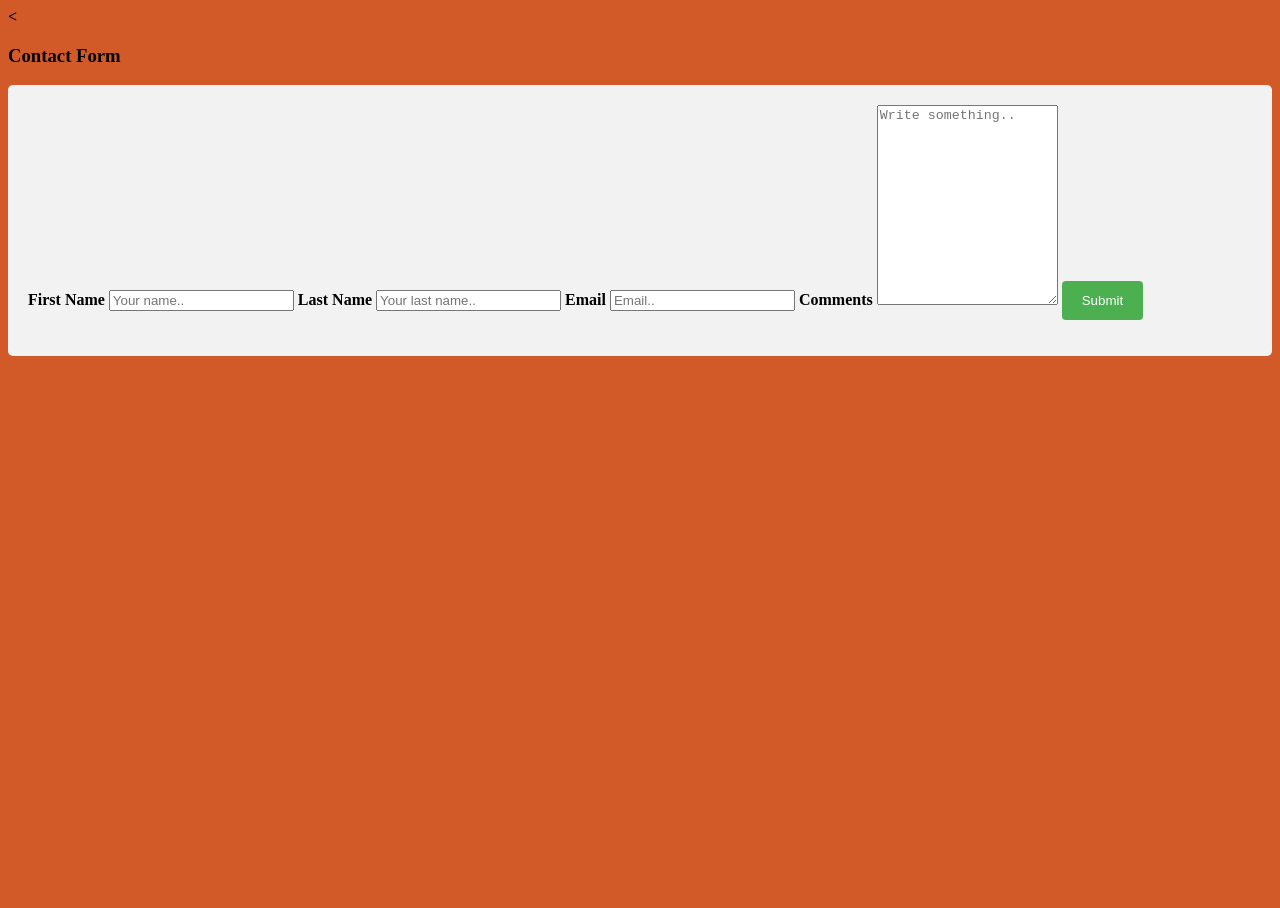
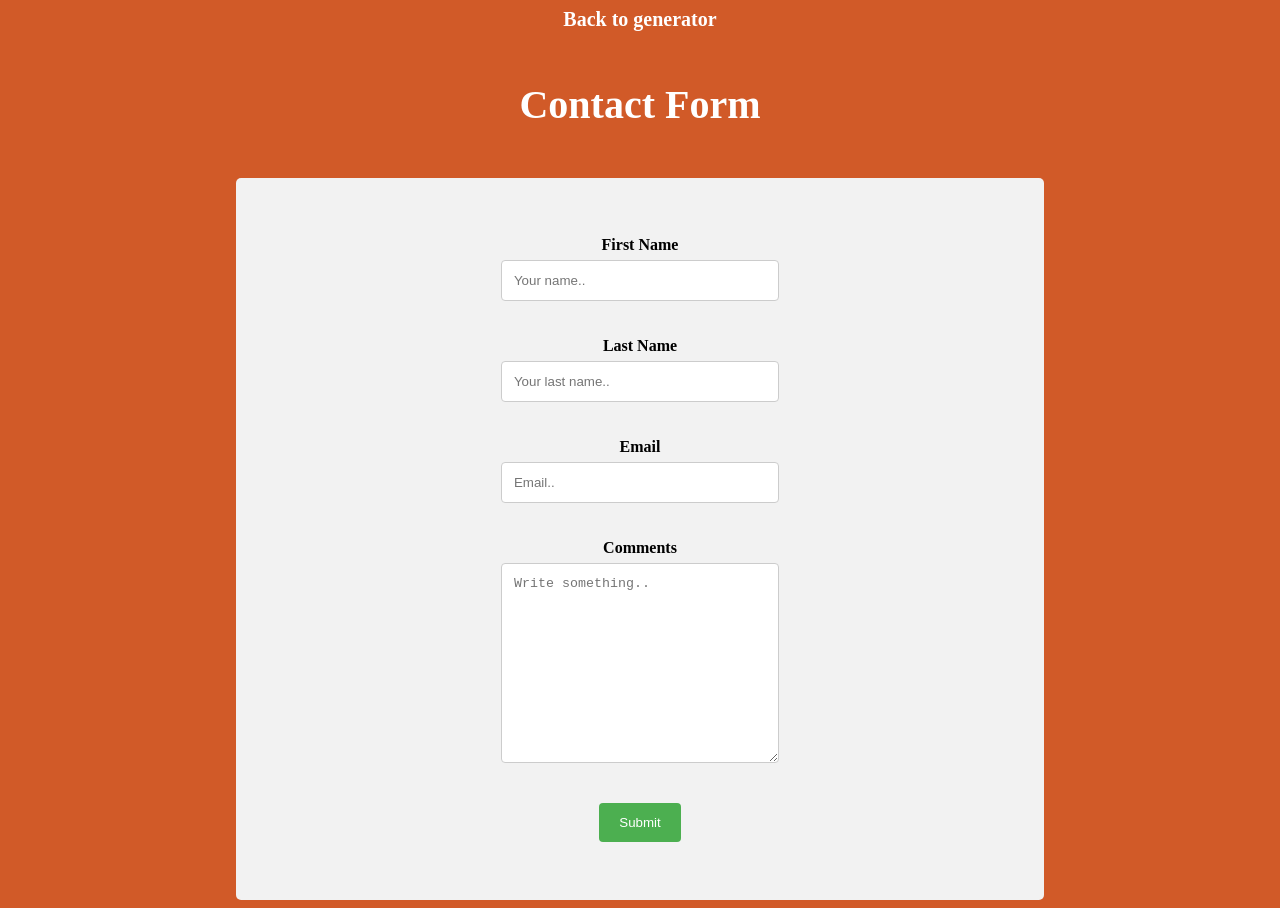
Before and after one commit to pana005/kimono-refashioned.github.io, a plain HTML site: page contact.html in a window 1280 px wide. Before the commit the page ends 800 px from the top, so only its background shows below. Drawn offline with Linux system fonts and the light colour scheme.

Commit message:
update/backup

```diff
--- a/contact.html
+++ b/contact.html
@@ -1,31 +1,41 @@
-<<!DOCTYPE html>
+<!DOCTYPE html>
 <html lang="en" dir="ltr">
   <head>
     <meta charset="utf-8">
+    <meta name="viewport" content="width=device-width, initial-scale=1">
     <link href="mystyle.css" rel="stylesheet">
     <title></title>
   </head>
   <body>
-
+    <center>
+    <a class="backward" href src=" https://pana005.github.io/kimono-refashioned.github.io/"> Back to generator </a>
     <h3>Contact Form</h3>
 
     <div class="container">
       <form action="/action_page.php">
+        <div class="options">
           <label for="fname">First Name</label>
           <input type="text" id="fname" name="firstname" placeholder="Your name..">
+        </div>
 
+        <div class="options">
           <label for="lname">Last Name</label>
           <input type="text" id="lname" name="lastname" placeholder="Your last name..">
+        </div>
 
+        <div class="options">
           <label for="country">Email</label>
           <input type="text" id="email" name="email" placeholder="Email..">
+        </div>
 
-
+        <div class="options">
           <label for="subject">Comments</label>
           <textarea id="subject" name="subject" placeholder="Write something.." style="height:200px"></textarea>
+        </div>
 
-        <input type="submit" value="Submit">
+        <div class="options"><input type="submit" value="Submit"></div>
       </form>
     </div>
+  </center>
 </body>
 </html>
--- a/mystyle.css
+++ b/mystyle.css
@@ -62,10 +62,12 @@ a:link{
 }
 a:visited {
   text-decoration: none;
+  text
 }
 
 a:hover {
   font-size: 30px;
+  text-decoration: none;
 }
 
 .tool{
@@ -74,7 +76,7 @@ a:hover {
   text-align: center;
 }
 .tool1{
-  font-size: 30px;
+  font-size: 25px;
 
   text-decoration: none;
   display: inline-block;
@@ -125,9 +127,22 @@ a:hover {
     animation: flash linear 1.8s infinite;
 }
 
+.backward{
+  color: white;
+  font-family: 'Asap';
+  font-size: 20px;
 
- <! –– contact ––>
-
+}
+h3{
+  color: white;
+  font-family: 'Asap';
+  font-size: 40px;
+  padding: 10px;
+}
+.options{
+  margin: 20px;
+  width: 50%;
+}
 input[type=text], select, textarea {
   width: 100%;
   padding: 12px;
@@ -153,7 +168,9 @@ input[type=submit]:hover {
 }
 
 .container {
+  margin-left:18%;
+  margin-right:18%;
   border-radius: 5px;
   background-color: #f2f2f2;
-  padding: 20px;
+  padding: 3% 10%;
 }
```
Also changed, not shown: index.html (+1 -1 lines). Lines whose indentation alone changed are shown as unchanged.
